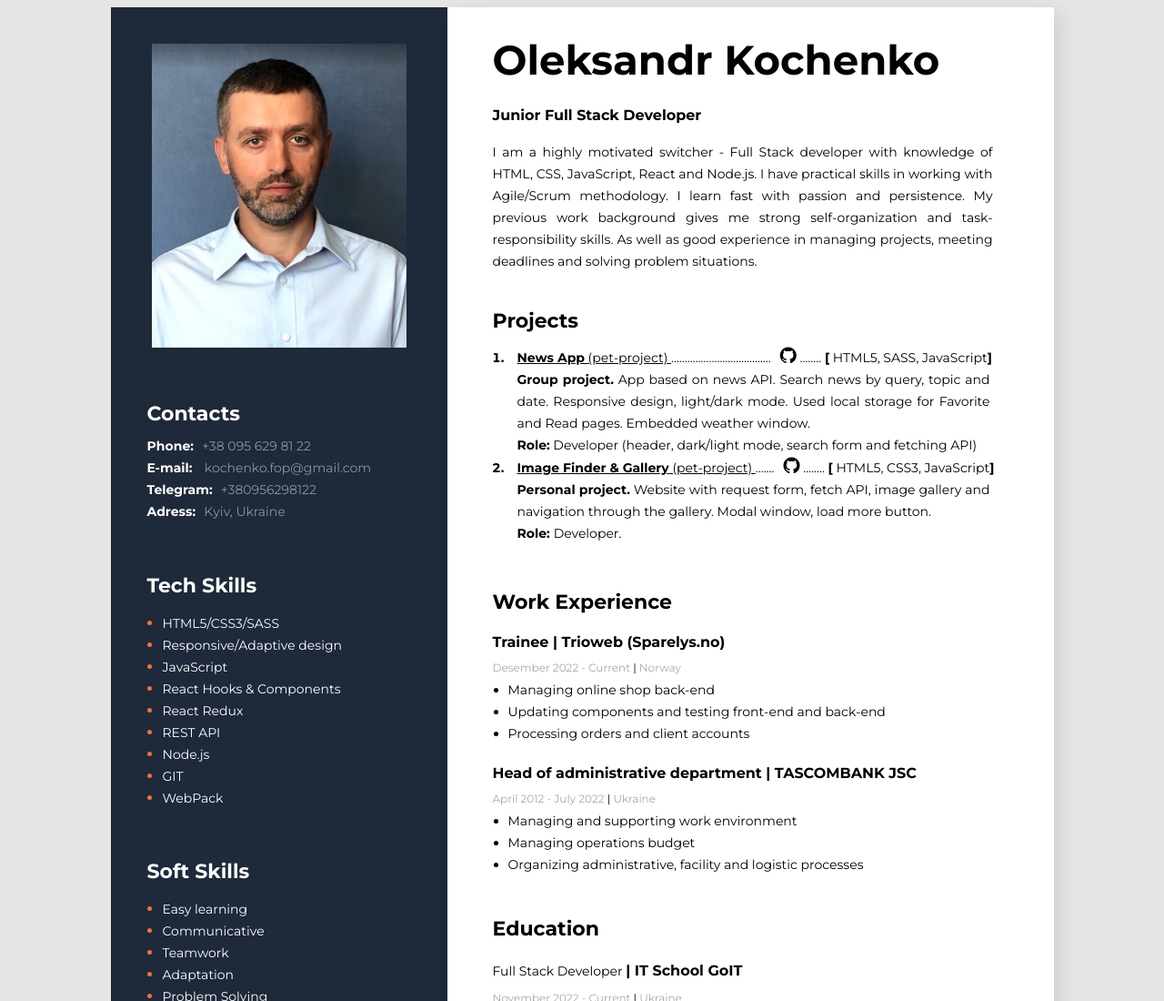
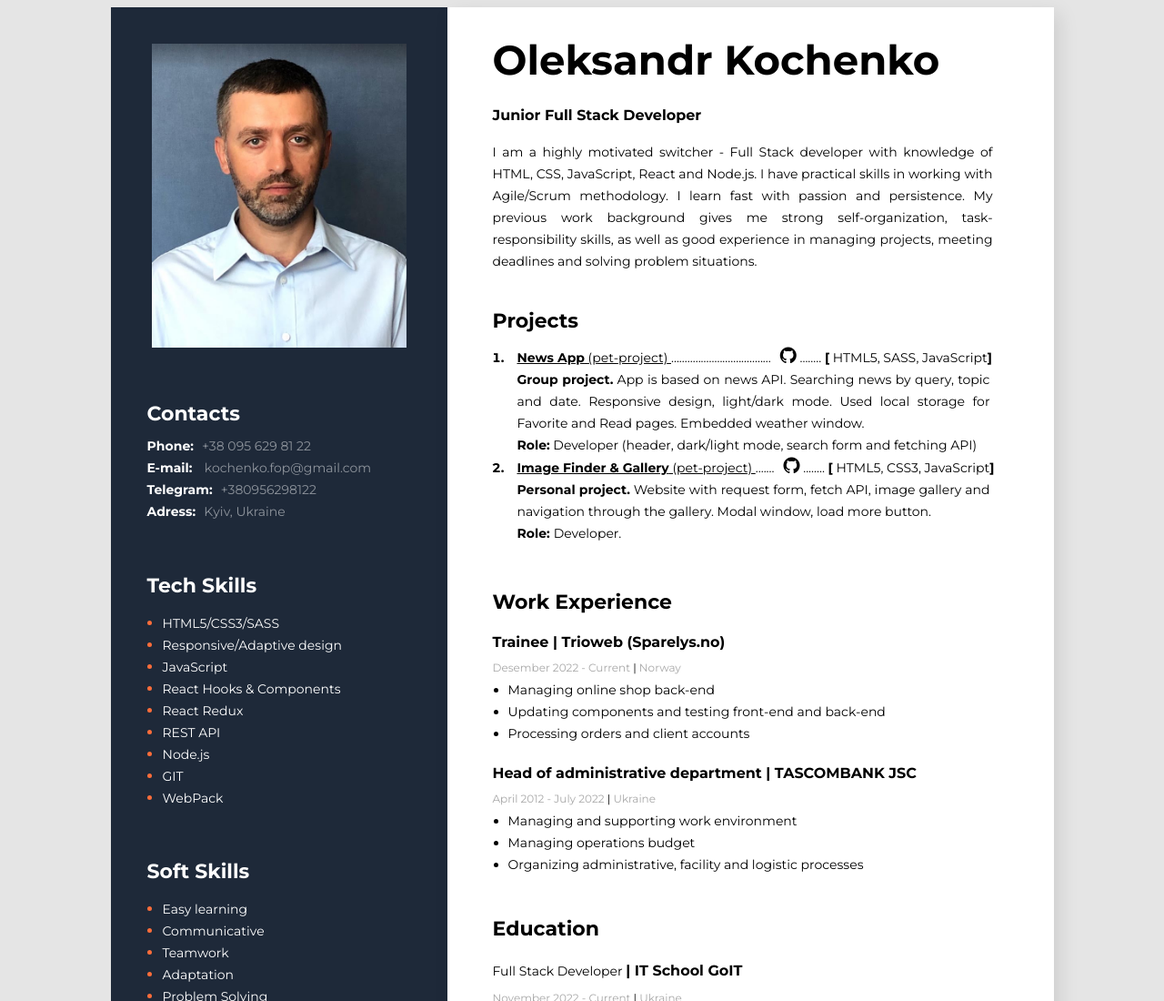
Before and after one commit to OleksandrKochenko/CV, a plain HTML site: page index.html in a window 1280 px wide. Shown: the top 1100 px of the page at 91% size. Drawn offline with Linux system fonts and the light colour scheme; some packages are replaced by stand-ins of ours; a script that the page names is missing.

Commit message:
Fixed grammar

```diff
--- a/index.html
+++ b/index.html
@@ -32,9 +32,9 @@
             knowledge of HTML, CSS, JavaScript, React and Node.js. I have
             practical skills in working with Agile/Scrum methodology. I learn
             fast with passion and persistence. My previous work background gives
-            me strong self-organization and task-responsibility skills. As well
-            as good experience in managing projects, meeting deadlines and
-            solving problem situations.
+            me strong self-organization, task-responsibility skills, as well as
+            good experience in managing projects, meeting deadlines and solving
+            problem situations.
           </p>
         </div>
         <!-- projects -->
@@ -58,9 +58,9 @@
                 ........ <b>[</b> HTML5, SASS, JavaScript<b>]</b>
               </span>
               <p class="about-description project-description">
-                <b> Group project.</b> App based on news API. Search news by
-                query, topic and date. Responsive design, light/dark mode. Used
-                local storage for Favorite and Read pages. Embedded weather
+                <b> Group project.</b> App is based on news API. Searching news
+                by query, topic and date. Responsive design, light/dark mode.
+                Used local storage for Favorite and Read pages. Embedded weather
                 window.
                 <br />
                 <b> Role:</b> Developer (header, dark/light mode, search form
```
